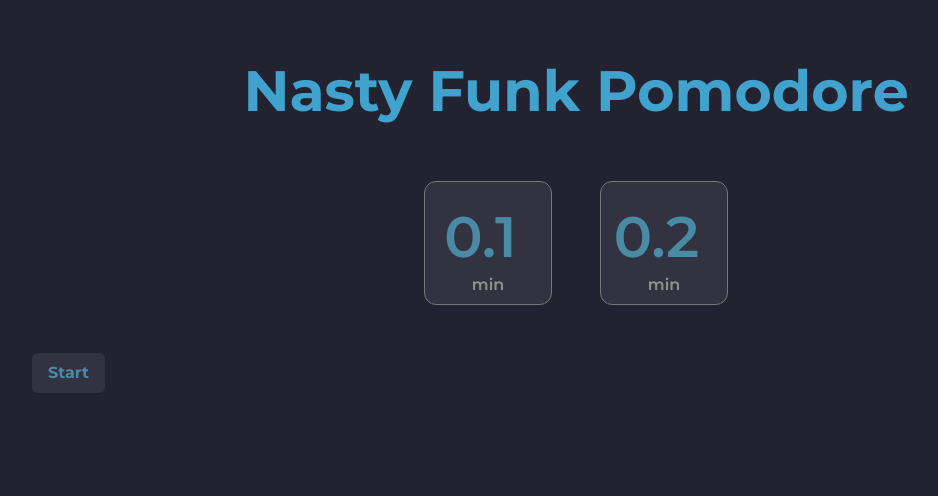
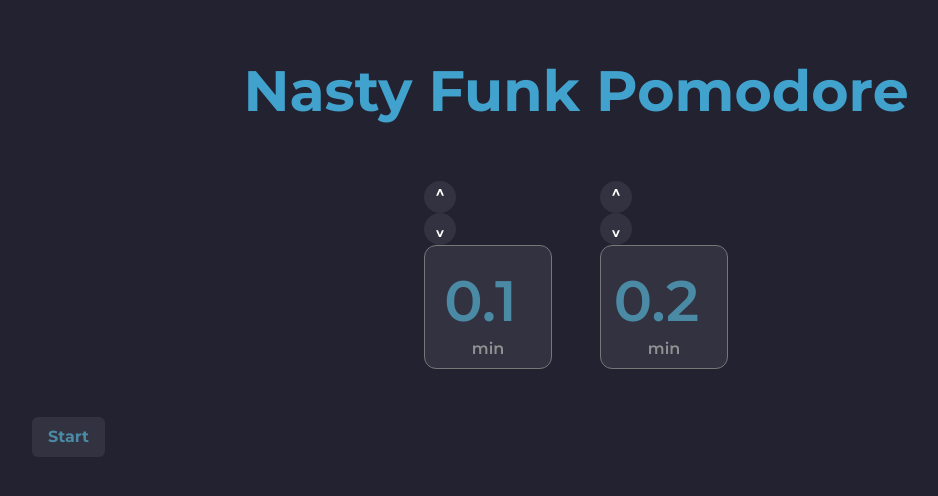
Before and after one commit to bvinicius/pomodore-app, a Vue app: page / in a window 1280 px wide. Shown: the top 496 px of the page, without its empty margins (64-1002 px from the left). Built offline with nearby package versions, Linux system fonts and the light colour scheme; what @phosphor-icons/vue would draw is missing.

Commit message:
Implements logic of arrow buttons in PomoSessionInput

```diff
--- a/src/primary/components/atoms/PomoInput.vue
+++ b/src/primary/components/atoms/PomoInput.vue
@@ -1,5 +1,6 @@
 <template>
     <input
+        ref="input"
         v-model="vModel"
         type="text"
         class="bg-primary-container-400 border border-gray-777 text-on-container-300 py-1 px-2 rounded-md focus-visible:outline-blue"
@@ -7,12 +8,20 @@
 </template>
 
 <script setup lang="ts">
-import { computed } from 'vue';
+import { ComponentPublicInstance, computed, ref } from 'vue';
+
+export interface PomoInputWrapper extends ComponentPublicInstance {
+    stepUp: () => void;
+    stepDown: () => void;
+}
 
 const props = defineProps<{ modelValue?: unknown }>();
+
 const emit = defineEmits<{
     (e: 'update:model-value', v: unknown): void;
 }>();
+
+const input = ref<HTMLInputElement | null>(null);
 
 const vModel = computed({
     get() {
@@ -22,4 +31,9 @@ const vModel = computed({
         emit('update:model-value', v);
     }
 });
+
+defineExpose({
+    stepUp: () => input.value?.stepUp(),
+    stepDown: () => input.value?.stepDown()
+});
 </script>
--- a/src/primary/components/molecules/PomoSessionInput.vue
+++ b/src/primary/components/molecules/PomoSessionInput.vue
@@ -1,6 +1,19 @@
 <template>
     <div class="w-32 relative">
+        <div
+            class="rounded-full bg-primary-container-400 w-8 h-8 text-white font-bold text-center"
+            @click="() => pomoInputWrapper?.stepUp()"
+        >
+            ^
+        </div>
+        <div
+            class="rounded-full bg-primary-container-400 w-8 h-8 text-white font-bold text-center rotate-180"
+            @click="() => pomoInputWrapper?.stepDown()"
+        >
+            ^
+        </div>
         <PomoInput
+            ref="pomoInputWrapper"
             v-model="vModel"
             type="number"
             class="w-full py-3 font-semibold text-6xl !text-primary-500 text-center rounded-xl pb-6 pomp-input"
@@ -15,8 +28,10 @@
 </template>
 
 <script setup lang="ts">
-import { computed } from 'vue';
-import PomoInput from '@/primary/components/atoms/PomoInput.vue';
+import { computed, ref } from 'vue';
+import PomoInput, {
+    PomoInputWrapper
+} from '@/primary/components/atoms/PomoInput.vue';
 
 const props = defineProps<{
     modelValue?: number;
@@ -27,6 +42,8 @@ const emit = defineEmits<{
     (e: 'update:model-value', v: number | undefined): void;
 }>();
 
+const pomoInputWrapper = ref<PomoInputWrapper | null>(null);
+
 const vModel = computed<number | undefined>({
     get() {
         return props.modelValue;
```
